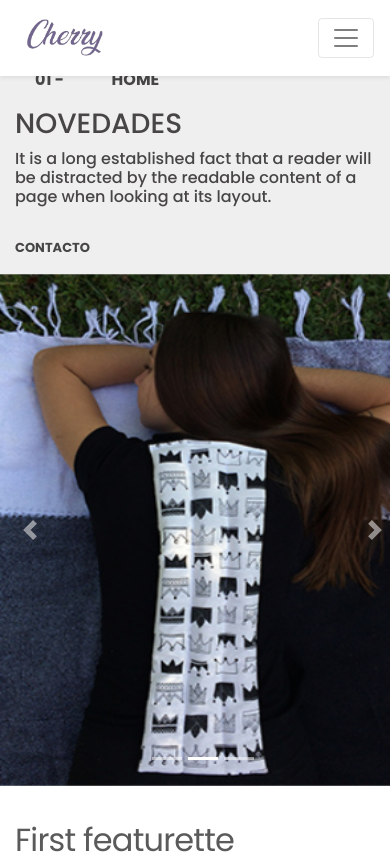
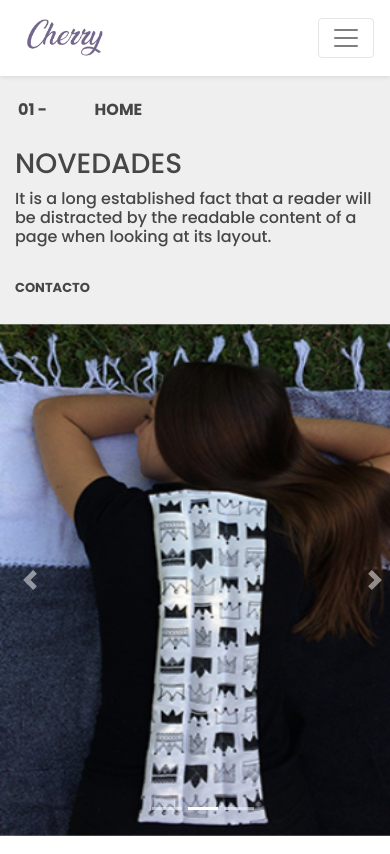
Before and after one commit to AgustinTafura/cherry-coder, a React (Create React App) app: page / in a window 390 px wide. Shown: the top 854 px of the page. Built offline with nearby package versions, Linux system fonts and the light colour scheme.

Commit message:
arreglo de margin y paddings en el texto de novedades

```diff
--- a/src/App.css
+++ b/src/App.css
@@ -204,7 +204,7 @@ img.logoNav {
   }
 
   .textoHorizontal {
-    padding: 0px 0px 0px 20px;
+    padding: 10px 10px 10px 20px;
     margin: 0px 10px 0px 10px;
   }
 
@@ -213,7 +213,7 @@ img.logoNav {
     transform: rotate(0deg);
     color: rgb(71, 69, 69);
     font-size: 100%;
-    padding: 70px 0px 10px 35px;
+    padding: 100px 0px 10px 20px;
   }
 
 }
@@ -246,7 +246,7 @@ img.logoNav {
   }
 
   .textoHorizontal {
-    padding: 0px 0px 0px 20px;
+    padding: 10px 10px 10px 20px;
     margin: 0px 10px 0px 10px;
   }
   .texto {
@@ -254,6 +254,6 @@ img.logoNav {
     transform: rotate(0deg);
     color: rgb(71, 69, 69);
     font-size: 100%;
-    padding: 70px 0px 10px 35px;
+    padding: 100px 0px 10px 18px;
   }
 }
```
